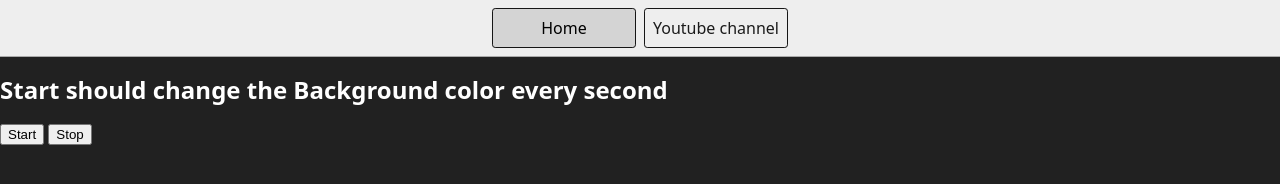
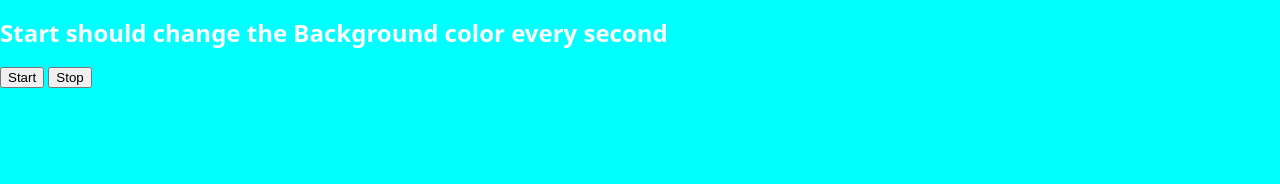
Before and after one commit to Vedant2802/Vanilla-Js-Projects, a plain HTML site: page 6-unlimitedColors/index.html in a window 1280 px wide. Both pictures are taken after a click on the button "Start". Drawn offline with Linux system fonts and the light colour scheme; files that its build step writes are made by us from their sources.

Commit message:
unlimited colors

```diff
--- a/6-unlimitedColors/index.html
+++ b/6-unlimitedColors/index.html
@@ -5,20 +5,20 @@
     <meta name="viewport" content="width=device-width, initial-scale=1.0" />
     <meta http-equiv="X-UA-Compatible" content="ie=edge" />
     <title>Number Guessing Game</title>
-    <link rel="stylesheet" href="style.css" />
+    <!-- <link rel="stylesheet" href="style.css" /> -->
     <link rel="stylesheet" href="../styles.css" />
   </head>
   <body style="background-color: #212121; color: #fff">
-    <nav>
+    <!-- <nav>
       <a href="/" aria-current="page">Home</a>
       <a target="_blank" href="https://www.youtube.com/@chaiaurcode"
         >Youtube channel</a
       >
-    </nav>
+    </nav> -->
 
     <h1>Start should change the Background color every second</h1>
     <button id="start">Start</button>
     <button id="stop">Stop</button>
-    <script src="chaiaurcode.js"></script>
+    <script src="index.js"></script>
   </body>
 </html>
--- /dev/null
+++ b/6-unlimitedColors/index.js
@@ -0,0 +1,23 @@
+// const colors = ["blue", "black", "yellow", "grey", "cyan"];
+
+function changeColor() {
+  const colors = ["blue", "black", "yellow", "grey", "cyan"];
+  return colors[Math.floor(Math.random() * colors.length)];
+}
+// const value = changeColor();
+// console.log(value);
+let startId = document.getElementById("start");
+let body = document.querySelector("body");
+startId.addEventListener("click", function () {
+  let intervalId = setInterval(function () {
+    changeColor();
+    const value = changeColor();
+
+    body.style.background = `${value}`;
+    // body.style.background = `${}`
+  }, 1000);
+  let stopId = document.getElementById("stop");
+  stopId.addEventListener("click", () => {
+    clearInterval(intervalId);
+  });
+});
```
Also changed, not shown: 6-unlimitedColors/chaiaurcode.js (deleted).
